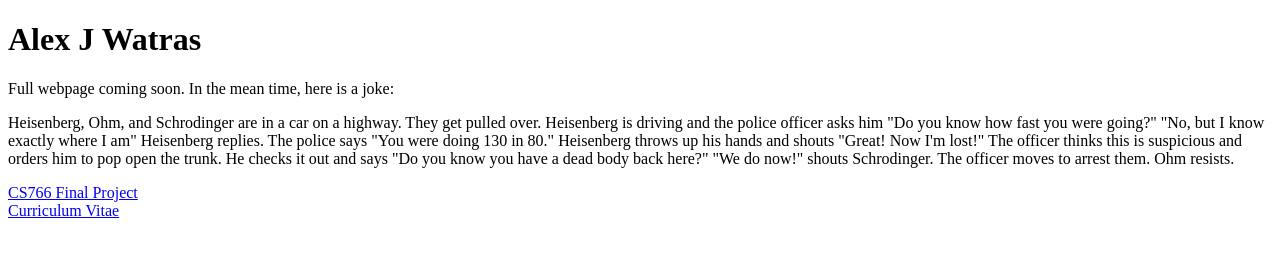
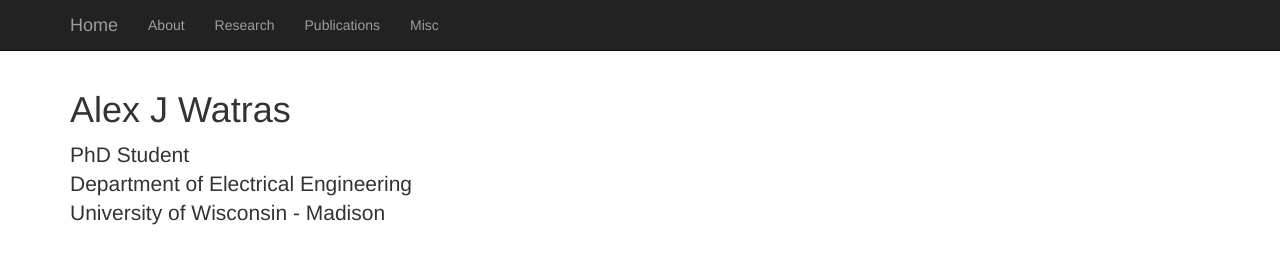
Before and after one commit to ajwatras2/ajwatras.github.io, a plain HTML site: page index.html in a window 1280 px wide. Drawn offline with nearby package versions, Linux system fonts and the light colour scheme.

Commit message:
Transferring over to bare bootstrap template. Webpage as of yet unfinished.

```diff
--- a/index.html
+++ b/index.html
@@ -1,32 +1,97 @@
 <!DOCTYPE html>
+<html lang="en">
 
-<html>
-<head><title> Alex J Watras Homepage
-</title>
+<head>
+
+    <meta charset="utf-8">
+    <meta http-equiv="X-UA-Compatible" content="IE=edge">
+    <meta name="viewport" content="width=device-width, initial-scale=1">
+    <meta name="description" content="">
+    <meta name="author" content="">
+
+    <title>Alex J Watras</title>
+
+    <!-- Bootstrap Core CSS -->
+    <link href="css/bootstrap.min.css" rel="stylesheet">
+
+    <!-- Custom CSS -->
+    <style>
+    body {
+        padding-top: 70px;
+        /* Required padding for .navbar-fixed-top. Remove if using .navbar-static-top. Change if height of navigation changes. */
+    }
+    </style>
+
+    <!-- HTML5 Shim and Respond.js IE8 support of HTML5 elements and media queries -->
+    <!-- WARNING: Respond.js doesn't work if you view the page via file:// -->
+    <!--[if lt IE 9]>
+        <script src="https://oss.maxcdn.com/libs/html5shiv/3.7.0/html5shiv.js"></script>
+        <script src="https://oss.maxcdn.com/libs/respond.js/1.4.2/respond.min.js"></script>
+    <![endif]-->
+
 </head>
+
 <body>
-<p>
 
-<h1> Alex J Watras </h1>
+    <!-- Navigation -->
+    <nav class="navbar navbar-inverse navbar-fixed-top" role="navigation">
+        <div class="container">
+            <!-- Brand and toggle get grouped for better mobile display -->
+            <div class="navbar-header">
+                <button type="button" class="navbar-toggle" data-toggle="collapse" data-target="#bs-example-navbar-collapse-1">
+                    <span class="sr-only">Toggle navigation</span>
+                    <span class="icon-bar"></span>
+                    <span class="icon-bar"></span>
+                    <span class="icon-bar"></span>
+                </button>
+                <a class="navbar-brand" href="index.html">Home</a>
+            </div>
+            <!-- Collect the nav links, forms, and other content for toggling -->
+            <div class="collapse navbar-collapse" id="bs-example-navbar-collapse-1">
+                <ul class="nav navbar-nav">
+                    <li>
+                        <a href="About.html">About</a>
+                    </li>
+                    <li>
+                        <a href="Research.html">Research</a>
+                    </li>
+                    <li>
+                        <a href="Publications.html">Publications</a>
+                    </li>
+                    <li>
+                        <a href="Misc.html">Misc</a>
+                    </li>
+                </ul>
+            </div>
+            <!-- /.navbar-collapse -->
+        </div>
+        <!-- /.container -->
+    </nav>
 
-<p>Full webpage coming soon. In the mean time, here is a joke:</p>
+    <!-- Page Content -->
+    <div class="container">
 
-<p>Heisenberg, Ohm, and Schrodinger are in a car on a highway. They get pulled over. Heisenberg is driving and the police officer asks him "Do you know how fast you were going?"
+        <div class="row">
+            <div class="col-lg-12 text-left">
+                <h1>Alex J Watras</h1>
+		<b>
+                <p class="lead">PhD Student
+		<br> Department of Electrical Engineering
+		<br> University of Wisconsin - Madison</p>
+		</b>
+            </div>
+        </div>
+        <!-- /.row -->
 
-"No, but I know exactly where I am" Heisenberg replies.
+    </div>
+    <!-- /.container -->
 
-The police says "You were doing 130 in 80." Heisenberg throws up his hands and shouts "Great! Now I'm lost!"
+    <!-- jQuery Version 1.11.1 -->
+    <script src="js/jquery.js"></script>
 
-The officer thinks this is suspicious and orders him to pop open the trunk. He checks it out and says "Do you know you have a dead body back here?"
+    <!-- Bootstrap Core JavaScript -->
+    <script src="js/bootstrap.min.js"></script>
 
-"We do now!" shouts Schrodinger.
+</body>
 
-The officer moves to arrest them. Ohm resists.</p>
-
-
-
- <a href="http://alexininikovsky.github.io/CS766Final/">CS766 Final Project</a> <br>
- <a href="Docs/ajwatrasCV.pdf">Curriculum Vitae</a> <br>
-</p>
-</body>
 </html>
```
Also changed, not shown: 1 other file.
